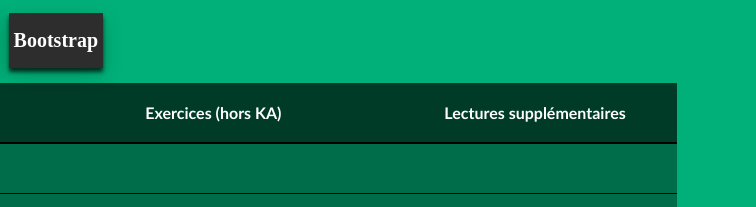
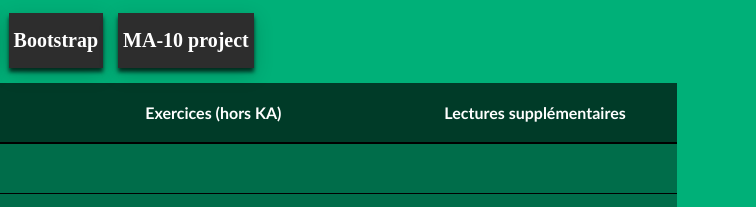
Before and after one commit to YFanha/I-101, a plain HTML site: page index.html in a window 1280 px wide. Shown: the top 207 px of the page, 471-1227 px from the left. Drawn offline with Linux system fonts and the light colour scheme.

Commit message:
ajout lien nouvelle exercice

```diff
--- a/index.html
+++ b/index.html
@@ -12,6 +12,7 @@
         <div class="link"><a href="http://ict101.mycpnv.ch/FANHA-DIAS/ICT101/Exercice-YFA/Exo05_Positionnement/positionnement_Base.html" target="_blank"><span class="text-link">Exo-5</span></a></div>
         <div class="link"><a href="http://ict101.mycpnv.ch/FANHA-DIAS/ICT101/Exercice-YFA/Exo06_Publier/index.html" target="_blank"><span class="text-link">Exo-6</span></a></div>
         <div class="link"><a href="http://ict101.mycpnv.ch/FANHA-DIAS/MA10/Ex2_Donnee/ecoles_eleves.html" target="_blank"><span class="text-link">Bootstrap</span></a></div>
+        <div class="link"><a href="http://ict101.mycpnv.ch/FANHA-DIAS/MA10/Ex2_Donnee/site_bootstrap/index.html" target="_blank"><span class="text-link">MA-10 project</span></a></div>
         <img src="img/Logo-vaud.png" alt="logo vaud" id="vaud">
     </header>
     <table>
```
